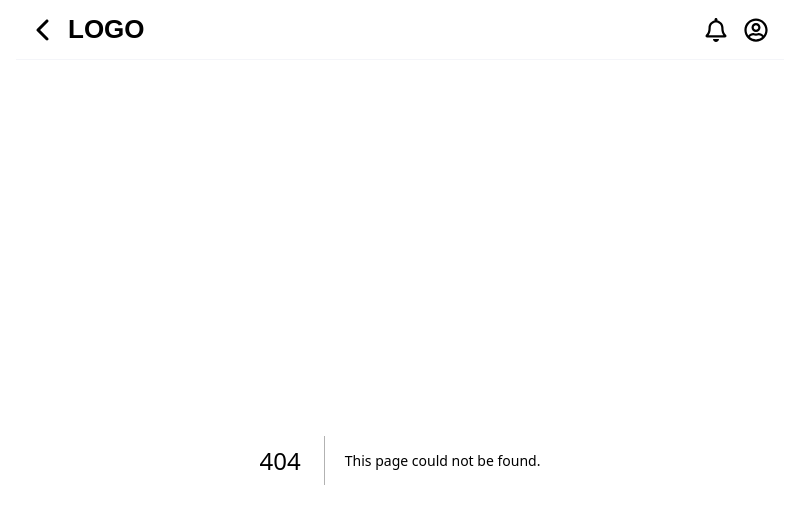
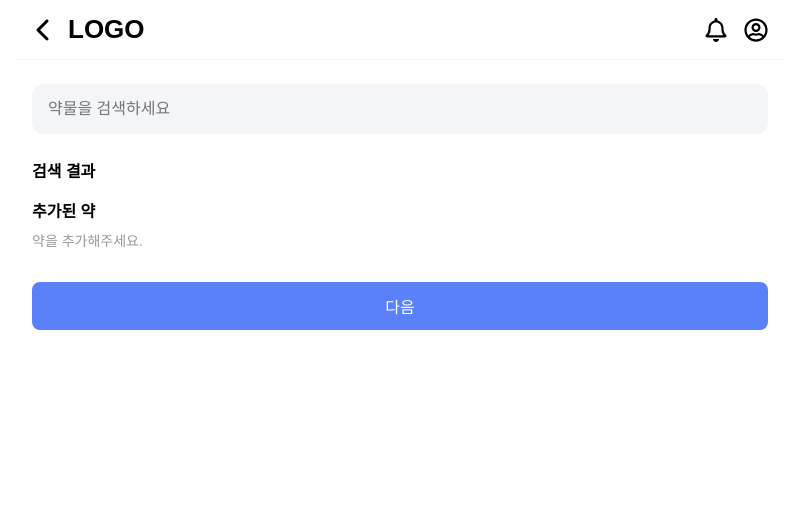
Before and after one commit to carewith/carewith-fe, a Next.js app: page /register/add in a window 1280 px wide. Before the commit this address had no page. Shown: the top 524 px of the page, without its empty margins (240-1039 px from the left). Built offline with nearby package versions, Linux system fonts and the light colour scheme; a web font is replaced by a local one.

Commit message:
feat:검색/검색결과 라루팅 분리

```diff
--- /dev/null
+++ b/src/app/(manage)/register/add/page.tsx
@@ -0,0 +1,115 @@
+"use client";
+import { useState } from "react";
+import styled from "styled-components";
+import AddedMedicines from "@/components/registpage/search/AddedMedicines";
+import SearchResults from "@/components/registpage/search/SearchResults";
+import NextButton from "@/components/registpage/search/NextButton";
+import { useDrugStore, useSearchStore } from "@/store/drugStore";
+import { useRouter } from "next/navigation";
+import { IoClose } from "react-icons/io5";
+
+type Medicine = {
+  id: number;
+  name: string;
+  description: string;
+  imageUrl: string;
+};
+
+const SearchRegisterPage = () => {
+  const router = useRouter();
+  const { drugs, loading, error } = useDrugStore();
+  const { keyword, setKeyword, clearKeyword } = useSearchStore();
+  const [addedMedicines, setAddedMedicines] = useState<Medicine[]>([]);
+
+  const handleAddMedicine = (medicine: Medicine) => {
+    if (!addedMedicines.find((m) => m.id === medicine.id)) {
+      setAddedMedicines([...addedMedicines, medicine]);
+    }
+  };
+
+  const handleRemoveMedicine = (id: number) => {
+    setAddedMedicines(addedMedicines.filter((m) => m.id !== id));
+  };
+
+  const handleSearchBarClick = () => {
+    router.push("/register/search");
+  };
+
+  const handleClearSearch = () => {
+    clearKeyword();
+  };
+
+  return (
+    <Container>
+      <SearchBarContainer>
+        <SearchInput
+          readOnly
+          value={keyword}
+          placeholder="약물을 검색하세요"
+          onClick={handleSearchBarClick}
+        />
+        {keyword && (
+          <ClearIcon onClick={handleClearSearch}>
+            <IoClose color="#808AAB" />
+          </ClearIcon>
+        )}
+      </SearchBarContainer>
+      <SectionTitle>검색 결과</SectionTitle>
+      {loading && <p>Loading...</p>}
+      {error && <p>{error}</p>}
+      {!loading && !error && (
+        <SearchResults
+          searchResults={drugs}
+          addedMedicines={addedMedicines}
+          onAdd={handleAddMedicine}
+          onRemove={handleRemoveMedicine}
+        />
+      )}
+      <SectionTitle>추가된 약</SectionTitle>
+      <AddedMedicines
+        addedMedicines={addedMedicines}
+        onRemove={handleRemoveMedicine}
+      />
+      <NextButton />
+    </Container>
+  );
+};
+
+export default SearchRegisterPage;
+
+export const Container = styled.div`
+  padding: 1.5rem 1rem;
+`;
+
+const SectionTitle = styled.h3`
+  font-size: 16px;
+  margin-bottom: 8px;
+`;
+
+const SearchBarContainer = styled.div`
+  background-color: ${({ theme }) => theme.colors.grey.background};
+  border-radius: 0.75rem;
+  padding: 1rem;
+  margin-bottom: 1.5rem;
+  display: flex;
+  align-items: center;
+  position: relative;
+`;
+
+const SearchInput = styled.input`
+  border: none;
+  background: none;
+  font-size: 16px;
+  color: ${({ theme }) => theme.colors.grey.grey01};
+  width: 100%;
+  cursor: pointer;
+`;
+
+const ClearIcon = styled.div`
+  cursor: pointer;
+  position: absolute;
+  right: 10px; // 'X' 아이콘의 위치를 조정
+  display: flex;
+  align-items: center;
+  justify-content: center;
+`;
--- a/src/store/drugStore.ts
+++ b/src/store/drugStore.ts
@@ -43,9 +43,12 @@ export const useDrugStore = create<DrugStore>((set) => ({
 type SearchState = {
   keyword: string;
   setKeyword: (keyword: string) => void;
+  clearKeyword: () => void;
+
 };
 
 export const useSearchStore = create<SearchState>((set) => ({
   keyword: "",
   setKeyword: (keyword: string) => set({ keyword }),
+  clearKeyword: () => set({ keyword: "" })
 }));
```
Also changed, not shown: src/app/(manage)/register/search/page.tsx (+11 -50 lines), src/components/registpage/search/SearchBar.tsx (+35 -8 lines).
